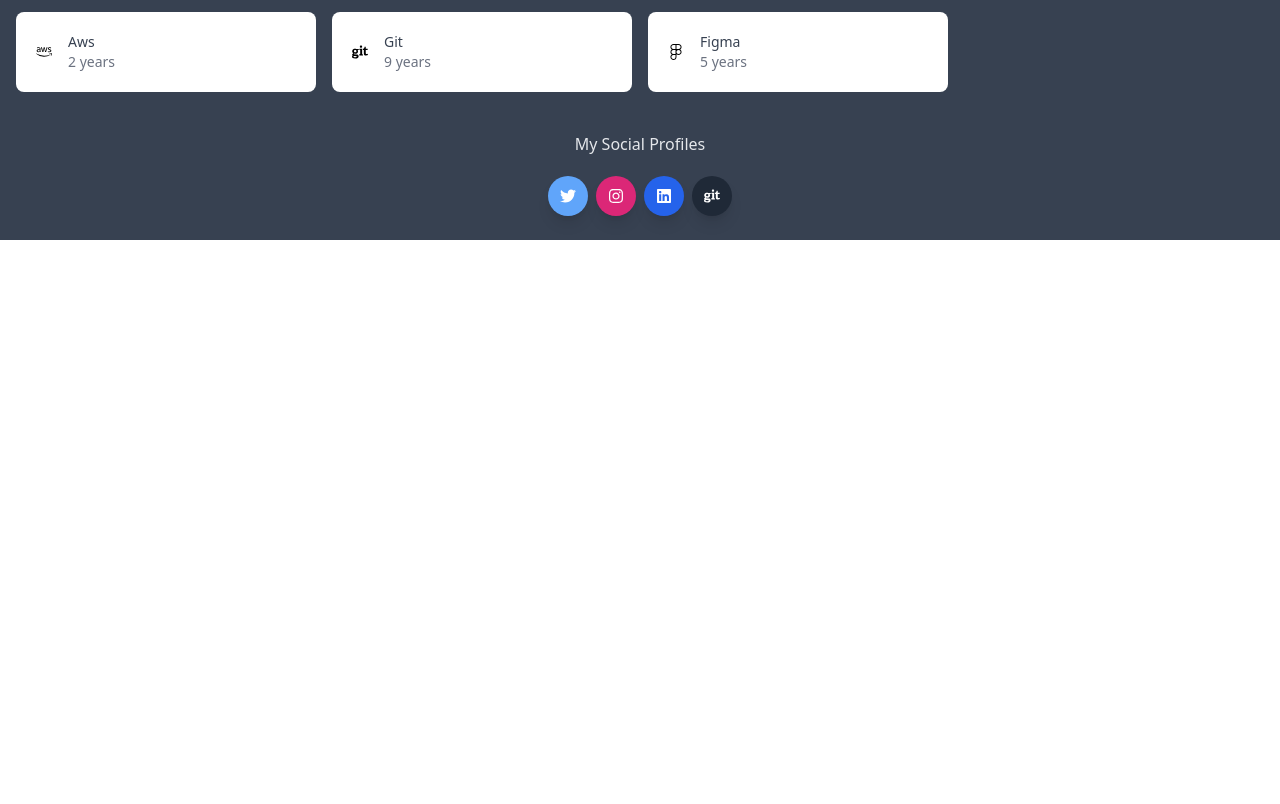
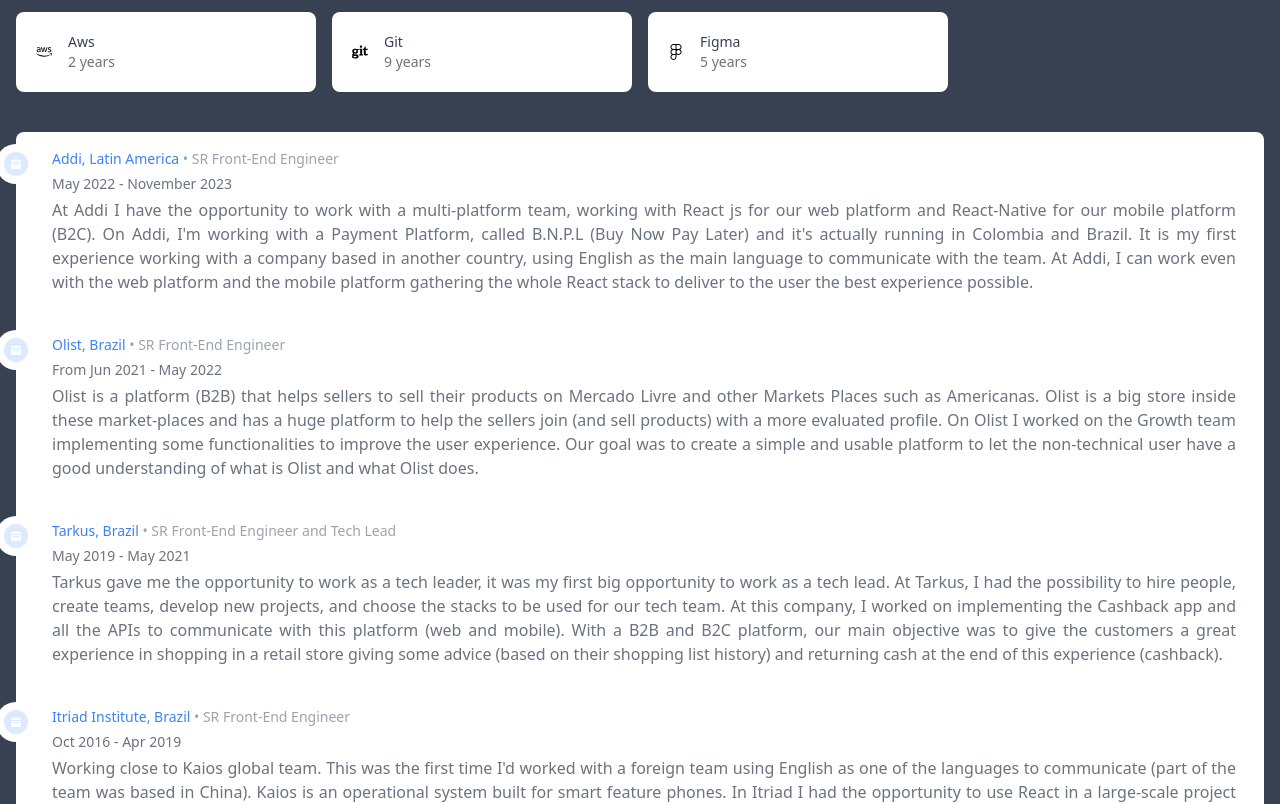
Before and after one commit to rivailJunior/profile, a Next.js app: page /en in a window 1280 px wide. Shown: the part 1220-2024 px from the top of the page. Before the commit the page ends 1460 px from the top, so only its background shows below. Built offline with nearby package versions, Linux system fonts and the light colour scheme.

Commit message:
feat: adding jobs experiences

```diff
--- a/app/[locale]/page.tsx
+++ b/app/[locale]/page.tsx
@@ -4,6 +4,7 @@
   CardContainer,
   FixedTranslateButton,
   StackExperience,
+  Timeline,
 } from "../../src/components";
 
 export default function Profile() {
@@ -12,6 +13,7 @@
       <div className="profile-page container mx-auto px-4">
         <CardContainer />
         <StackExperience />
+        <Timeline />
         <FixedTranslateButton />
       </div>
       <Footer />
--- a/messages/en.json
+++ b/messages/en.json
@@ -17,7 +17,7 @@
   },
   "experience": {
     "addi": {
-      "company": "Addi, CO",
+      "company": "Addi, Latin America",
       "position": "SR Front-End Engineer",
       "period": "May 2022 - November 2023",
       "description": "At Addi I have the opportunity to work with a multi-platform team, working with React js for our web platform and React-Native for our mobile platform (B2C). On Addi, I'm working with a Payment Platform, called B.N.P.L (Buy Now Pay Later) and it's actually running in Colombia and Brazil. It is my first experience working with a company based in another country, using English as the main language to communicate with the team. At Addi, I can work even with the web platform and the mobile platform gathering the whole React stack to deliver to the user the best experience possible."
--- a/src/components/index.tsx
+++ b/src/components/index.tsx
@@ -1,9 +1,9 @@
 export { default as CardSkills } from "./card-skills";
 export { default as Footer } from "./footer";
 export { default as CardContainer } from "./card-container";
+export { default as FixedTranslateButton } from "./fixed-translate-btn";
+export { default as StackExperience } from "./stack-experience";
+export { default as Timeline } from "./timeline";
 // export { default as HeaderImage } from "./header-image";
-export { default as FixedTranslateButton } from "./fixed-translate-btn";
 // export { default as FadeInComponent } from "./fadeInComponent";
 // export { default as DescriptionCard } from "./description-card";
-
-export { default as StackExperience } from "./stack-experience";
--- /dev/null
+++ b/src/components/timeline.tsx
@@ -0,0 +1,90 @@
+"use client";
+import React from "react";
+
+import type { IExperience } from "../interfaces/experiences";
+import { useTranslations } from "next-intl";
+
+type ITimeline = {
+  data: IExperience[];
+};
+
+const TimeLineItem = ({ item }: { item: IExperience }) => {
+  return (
+    <li className="ms-4 p-5">
+      <span className="absolute -start-3 flex h-6 w-6 items-center justify-center rounded-full bg-blue-100 ring-8 ring-white dark:bg-blue-500 dark:ring-gray-200">
+        <svg
+          className="h-2.5 w-2.5 text-blue-500"
+          aria-hidden="true"
+          xmlns="http://www.w3.org/2000/svg"
+          fill="white"
+          viewBox="0 0 20 20"
+        >
+          <path d="M20 4a2 2 0 0 0-2-2h-2V1a1 1 0 0 0-2 0v1h-3V1a1 1 0 0 0-2 0v1H6V1a1 1 0 0 0-2 0v1H2a2 2 0 0 0-2 2v2h20V4ZM0 18a2 2 0 0 0 2 2h16a2 2 0 0 0 2-2V8H0v10Zm5-8h10a1 1 0 0 1 0 2H5a1 1 0 0 1 0-2Z" />
+        </svg>
+      </span>
+
+      <time className="mb-2 block text-sm font-normal leading-none text-blue-500">
+        {item.company} <span className="text-gray-400">• {item.position}</span>
+      </time>
+      <p className="mb-1 text-sm font-normal text-gray-500 dark:text-gray-400">
+        {item.period}
+      </p>
+      <p className="mb-1 pr-2 text-justify text-base font-normal text-gray-500 dark:text-gray-600">
+        {item.description}
+      </p>
+    </li>
+  );
+};
+
+function Line({ data }: ITimeline) {
+  return (
+    <ol className="relative mt-10 rounded-lg border-gray-200 bg-white">
+      {data?.map((item) => {
+        return <TimeLineItem item={item} key={item.company} />;
+      })}
+    </ol>
+  );
+}
+
+export default function TimeLine() {
+  const t = useTranslations("experience");
+  const data: IExperience[] = [
+    {
+      company: t("addi.company"),
+      position: t("addi.position"),
+      period: t("addi.period"),
+      description: t("addi.description"),
+    },
+    {
+      company: t("olist.company"),
+      position: t("olist.position"),
+      period: t("olist.period"),
+      description: t("olist.description"),
+    },
+    {
+      company: t("tarkuss.company"),
+      position: t("tarkuss.position"),
+      period: t("tarkuss.period"),
+      description: t("tarkuss.description"),
+    },
+    {
+      company: t("itriad.company"),
+      position: t("itriad.position"),
+      period: t("itriad.period"),
+      description: t("itriad.description"),
+    },
+    {
+      company: t("novaera.company"),
+      position: t("novaera.position"),
+      period: t("novaera.period"),
+      description: t("novaera.description"),
+    },
+    {
+      company: t("adptdata.company"),
+      position: t("adptdata.position"),
+      period: t("adptdata.period"),
+      description: t("adptdata.description"),
+    },
+  ];
+  return <Line data={data} />;
+}
--- /dev/null
+++ b/src/interfaces/experiences.ts
@@ -0,0 +1,8 @@
+export interface IExperience {
+  company: string;
+  position: string;
+  period: string;
+  description: string;
+  skills?: string[];
+  status?: "" | "current" | "past";
+}
--- a/src/interfaces/pages.ts
+++ b/src/interfaces/pages.ts
@@ -1,4 +1,4 @@
-import React from "react";
+import type React from "react";
 
 export interface IPageProps {
   children?: React.ReactNode;
```
